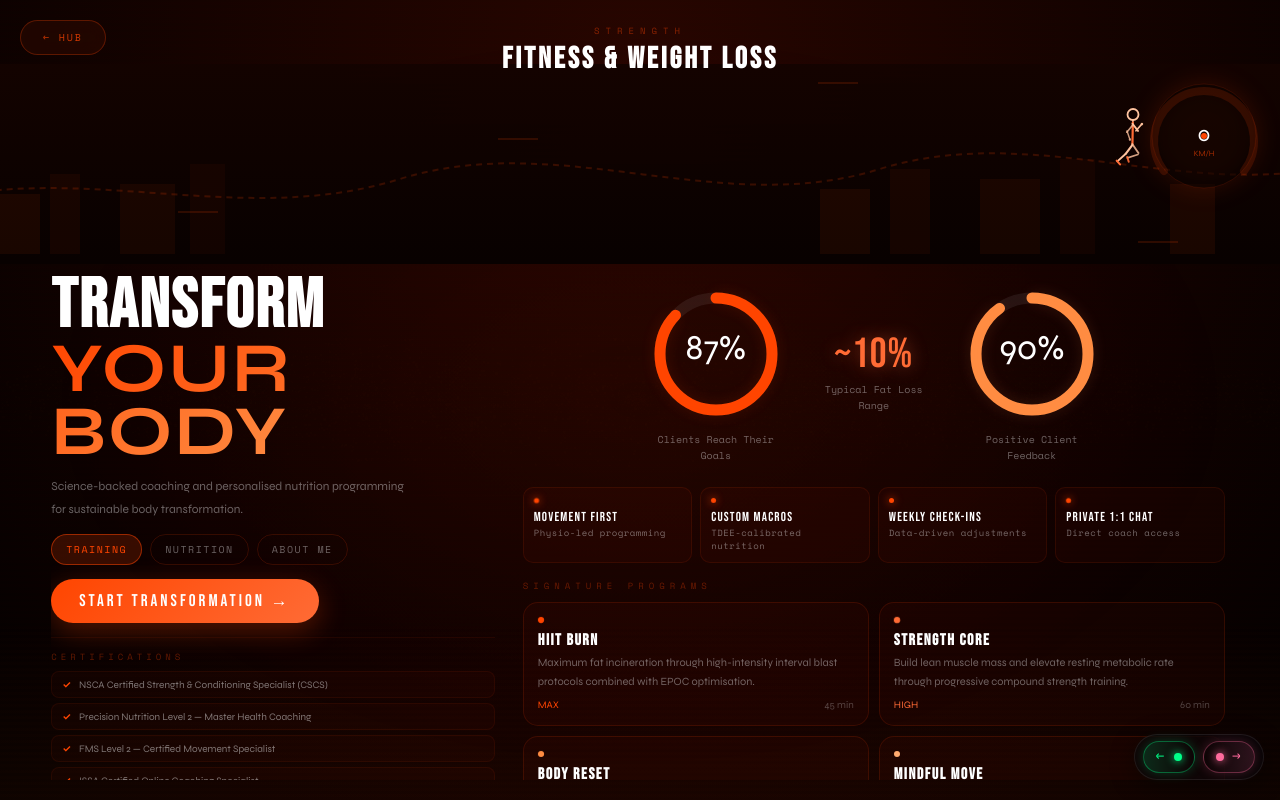
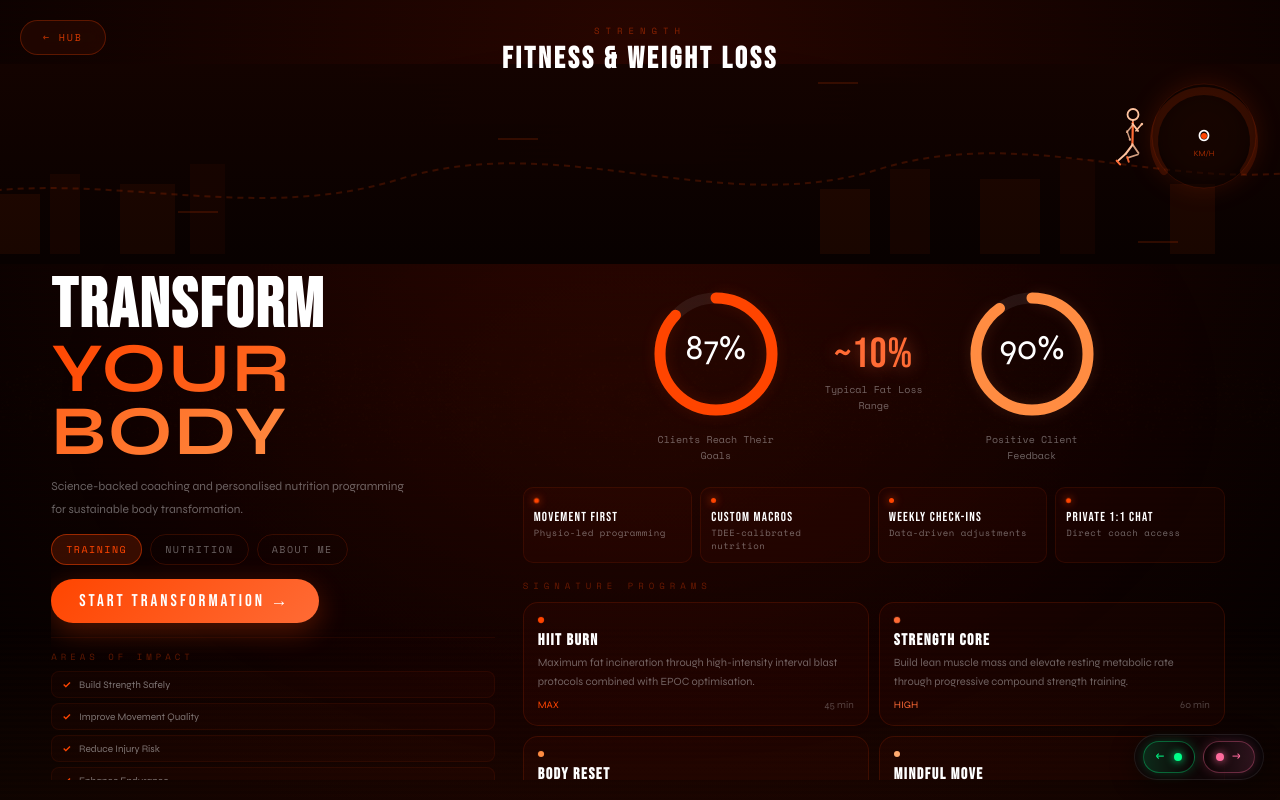
Before and after one commit to CallMeTwist/Edison, a React (Vite) app: page /fitness in a window 1280 px wide. Built offline with nearby package versions, Linux system fonts and the light colour scheme.

Commit message:
more changes

```diff
--- a/src/features/fitness/data.ts
+++ b/src/features/fitness/data.ts
@@ -61,12 +61,12 @@ export const SUPPLEMENTS: Supplement[] = [
   { name: 'Magnesium Glycinate',  benefit: 'Sleep quality & recovery',      evidence: 'B' },
 ]
 
-export const CERTIFICATIONS = [
-  'NSCA Certified Strength & Conditioning Specialist (CSCS)',
-  'Precision Nutrition Level 2 — Master Health Coaching',
-  'FMS Level 2 — Certified Movement Specialist',
-  'ISSA Certified Online Coaching Specialist',
-  'BioSignature Modulation Practitioner',
+export const AREAS_OF_IMPACT = [
+  'Build Strength Safely',
+  'Improve Movement Quality',
+  'Reduce Injury Risk',
+  'Enhance Endurance',
+  'Develop Consistency',
 ]
 
 export const CLIENT_STATS = [
--- a/src/pages/FitnessPage.tsx
+++ b/src/pages/FitnessPage.tsx
@@ -5,7 +5,7 @@ import { BackButton }       from '@/components/ui/BackButton'
 import { ProgressRing }     from '@/features/fitness/components/ProgressRing'
 import { NutritionSection } from '@/features/fitness/components/NutritionSection'
 import { RunnerScene }      from '@/features/fitness/components/RunnerScene'
-import { PROGRAMS, CLIENT_STATS, CERTIFICATIONS } from '@/features/fitness/data'
+import { PROGRAMS, CLIENT_STATS, AREAS_OF_IMPACT } from '@/features/fitness/data'
 import gsap from '@/lib/gsap'
 
 const ACC  = '#FF4500'
@@ -160,8 +160,8 @@ export const FitnessPage: React.FC = () => {
           {/* Certs desktop */}
           {!isMobile && (
             <div style={{ borderTop:'1px solid rgba(255,69,0,.08)', paddingTop:12, animation:'fadeUp .8s .7s ease both', flexShrink:0, paddingBottom:8 }}>
-              <div style={{ fontFamily:"'Space Mono',monospace", fontSize:9, letterSpacing:4, color:'rgba(255,69,0,.35)', marginBottom:8 }}>CERTIFICATIONS</div>
-              {CERTIFICATIONS.map((c, i) => (
+              <div style={{ fontFamily:"'Space Mono',monospace", fontSize:9, letterSpacing:4, color:'rgba(255,69,0,.35)', marginBottom:8 }}>AREAS OF IMPACT</div>
+              {AREAS_OF_IMPACT.map((c, i) => (
                 <div key={c} style={{ padding:'6px 10px', background:'rgba(255,69,0,.03)', border:'1px solid rgba(255,69,0,.08)', borderRadius:8, color:'rgba(255,255,255,.45)', fontSize:10, display:'flex', gap:8, marginBottom:5, alignItems:'center', animation:`fadeUp .6s ${.7+i*.08}s ease both` }}>
                   <span style={{ color:ACC, fontWeight:700, flexShrink:0 }}>✓</span>{c}
                 </div>
@@ -297,8 +297,8 @@ export const FitnessPage: React.FC = () => {
 
               {isMobile && (
                 <div>
-                  <div style={{ fontFamily:"'Space Mono',monospace", fontSize:9, letterSpacing:4, color:'rgba(255,69,0,.35)', marginBottom:10 }}>CERTIFICATIONS</div>
-                  {CERTIFICATIONS.map(c => (
+                  <div style={{ fontFamily:"'Space Mono',monospace", fontSize:9, letterSpacing:4, color:'rgba(255,69,0,.35)', marginBottom:10 }}>AREAS OF IMPACT</div>
+                  {AREAS_OF_IMPACT.map(c => (
                     <div key={c} style={{ padding:'8px 12px', background:'rgba(255,69,0,.03)', border:'1px solid rgba(255,69,0,.08)', borderRadius:8, color:'rgba(255,255,255,.45)', fontSize:11, display:'flex', gap:10, marginBottom:6, alignItems:'center' }}>
                       <span style={{ color:ACC, fontWeight:700 }}>✓</span>{c}
                     </div>
```
